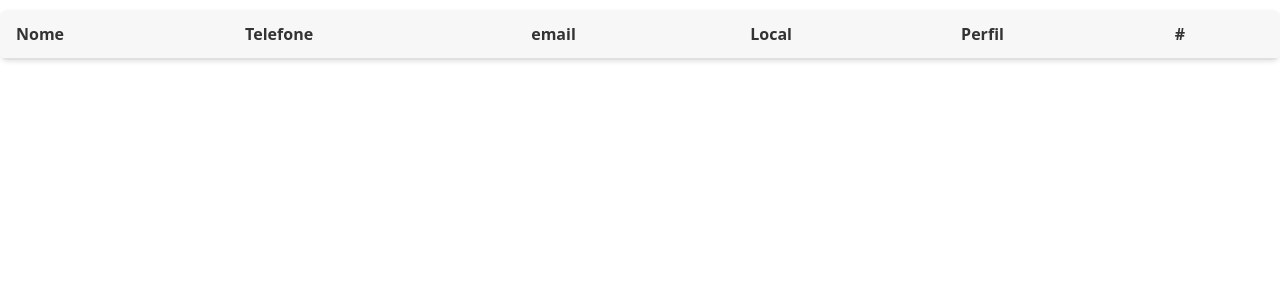
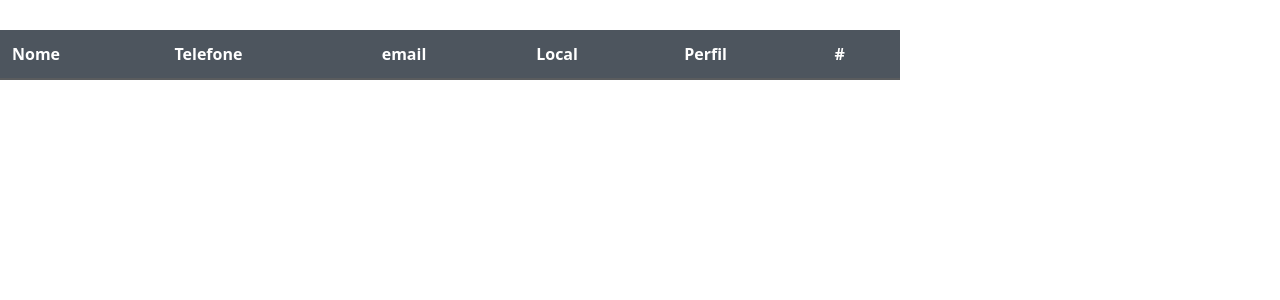
Before and after one commit to Igoncio/chamado_hbr, a PHP site: page /pages/main_ger_user.php in a window 1280 px wide. Shown: the part 56-356 px from the top of the page. Run offline with PHP 8.4, Linux system fonts and the light colour scheme; data that the repository does not hold is empty.

Commit message:
coringay

```diff
--- a/assets/css/ger_user.css
+++ b/assets/css/ger_user.css
@@ -1,43 +1,45 @@
-/* Estilo geral da tabela */
+
+.area-main {
+    display: flex;
+    margin-top: 10px;
+    justify-content: center;
+    max-width: 900px;
+    flex-wrap: wrap;
+}
+
+#lixo{
+    color: #e20c0c;
+
+}
+
 .tabela {
     width: 100%;
     border-collapse: collapse;
-    border-radius: 8px;
-    overflow: hidden;
-    box-shadow: 0 2px 4px rgba(0, 0, 0, 0.1);
+    margin-top: 20px;
 }
 
-/* Estilo do cabeçalho da tabela */
 .coluna th {
-    background-color: #f7f7f7;
-    border-bottom: 2px solid #e0e0e0;
-    padding: 12px 16px;
+    background-color: #4d555e;
+    color: #fff;
+    padding: 12px;
     text-align: left;
     font-weight: bold;
-    color: #333;
+    border-bottom: 2px solid #5a5c5e;
 }
 
-/* Estilo das células da tabela */
 .linhas td {
-    padding: 10px 16px;
-    font-size: 14px;
-    color: #555;
-    border-bottom: 1px solid #ddd;
+    padding: 10px;
 }
 
-/* Estilo das linhas alternadas */
+
 .linhas:nth-child(even) {
     background-color: #f9f9f9;
 }
 
-/* Efeito hover nas células */
-.linhas:hover td {
-    background-color: #eaf2ff;
+
+.bi {
+    font-size: 1.5rem;
+    margin-right: 10px;
+    cursor: pointer;
+    transition: color 0.3s ease;
 }
-
-/* Estilo para a tabela quando está em uma área centralizada */
-.area-main .tabela {
-    max-width: 100%;
-    width: 100%;
-    margin: 10px auto; /* Centraliza a tabela */
-}
--- a/includes/php/ger_user.php
+++ b/includes/php/ger_user.php
@@ -15,6 +15,7 @@ foreach($dados as $user){
 
 
     $user_lista .='
+    <div class="tbl-content">
     <tbody class="area-linha">
 
     <td>'.$user['nome'].'</td>
@@ -28,6 +29,7 @@ foreach($dados as $user){
     </td>
 
     </tbody>
+    </div>
     ';
 
 }
--- a/pages/main_ger_user.php
+++ b/pages/main_ger_user.php
@@ -30,5 +30,7 @@ include_once("../includes/php/ger_user.php");
 
     </section>
 
+
+
 </body>
 </html>
```
Lines whose indentation alone changed are shown as unchanged.
